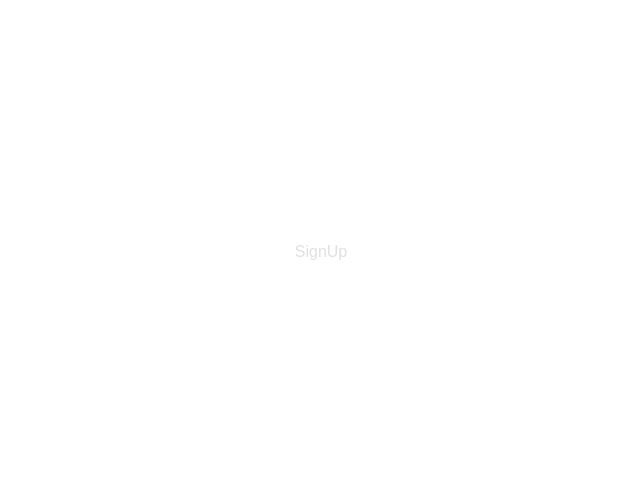
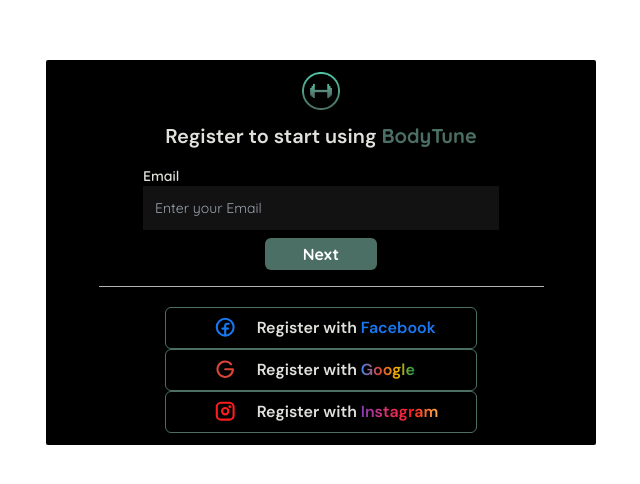
Before and after one commit to Inosensey/BodyTune, a Next.js app: page /register in a window 1280 px wide. Shown: the part 148-632 px from the top of the page, without its empty margins (319-959 px from the left). Built offline with nearby package versions, Linux system fonts and the light colour scheme.

Commit message:
Updated the html structure.
- Added general elements like icons and third-party.
- Copied some HTML and CSS from the SignIn component.
- Imported the new Steps component.

```diff
--- a/components/authComponents/signUp/SignUp.tsx
+++ b/components/authComponents/signUp/SignUp.tsx
@@ -1,7 +1,122 @@
-"use client"
+"use client";
+import Image from "next/image";
+import { motion } from "framer-motion";
+import React, { useState } from "react";
 
+// Components
+import ThirdPartyLogin from "@/components/authComponents/ThirdPartyLogin";
+import FirstStep from "./steps/FirstStep";
+import ProgressBar from "./ProgressBar";
+
+// Icons
+import PhFacebookLogoBold from "@/icons/PhFacebookLogoBold";
+import PhGoogleLogoBold from "@/icons/PhGoogleLogoBold";
+import PhInstagramLogoBold from "@/icons/PhInstagramLogoBold";
+import SecondStep from "./steps/SecondStep";
+
+// Types
+interface registerInputTypes {
+  email: string
+}
+
+// Initials
+const registerInputInitials = {
+  email: ""
+}
 const SignUp = () => {
-  return <div>SignUp</div>;
+
+  // State
+  const [registerInput, setRegisterInput] = useState<registerInputTypes>(registerInputInitials)
+  const [progress, setProgress] = useState<number>(0);
+
+  const onSubmit = (event: React.FormEvent<HTMLFormElement>) => {
+    event?.preventDefault();
+  };
+  return (
+    <div
+      data-testid="sign-up-container"
+      className="bg-black max-w-[550px] phone:w-[95%] py-3 px-2 rounded-sm"
+    >
+      <div className="flex flex-col items-center gap-3">
+        <Image src="/assets/img/logo.png" width={38} height={38} alt="Logo" />
+        {progress === 0 && (
+          <header className="text-center font-dmSans text-xl font-semibold">
+            Register to start using{" "}
+            <span className="font-quickSand text-secondary font-bold">
+              BodyTune
+            </span>
+          </header>
+        )}
+      </div>
+      <form onSubmit={onSubmit} className="mt-4">
+        {progress !== 0 && (
+          <div className="phone:w-8/12 mx-auto">
+            <ProgressBar currentProgress={progress} totalProgress={4} />
+          </div>
+        )}
+        {progress === 0 && <FirstStep email={registerInput.email} setRegisterInput={setRegisterInput} />}
+        {progress === 1 && <SecondStep />}
+        <div className="w-28 mx-auto" data-testid="credentials-login-button">
+          <motion.button
+            onClick={() => setProgress((prev) => prev + 1)}
+            whileHover={{
+              scale: 1.1,
+              transition: { duration: 0.2 },
+            }}
+            whileTap={{ scale: 0.9 }}
+            className="bg-secondary text-white font-quickSand font-bold w-full rounded-md p-1 mt-2"
+          >
+            Next
+          </motion.button>
+        </div>
+      </form>
+      {progress === 0 && (
+        <>
+          <hr
+            style={{ borderColor: "#b3b3b3" }}
+            className="max-w-[450px] phone:w-10/12 my-4 mx-auto"
+          />
+          <div
+            className="mt-5 flex flex-col items-center gap-3"
+            data-testid="third-party-container"
+          >
+            <div className="phone:w-7/12 flex-col items-center gap-3">
+              <div className="phone:w-full">
+                <ThirdPartyLogin
+                  testId="facebook-third-party-login"
+                  Icon={PhFacebookLogoBold}
+                  action="Register with"
+                  buttonName="Facebook"
+                  backgroundColor="#1877F2"
+                  textBackground="linear-gradient(90deg, #1877F2, #1877F2)"
+                />
+              </div>
+              <div className="phone:w-full">
+                <ThirdPartyLogin
+                  testId="google-third-party-login"
+                  Icon={PhGoogleLogoBold}
+                  action="Register with"
+                  buttonName="Google"
+                  backgroundColor="#DB4437"
+                  textBackground="linear-gradient(90deg, #4285F4, #DB4437, #F4B400, #0F9D58)"
+                />
+              </div>
+              <div className="phone:w-full">
+                <ThirdPartyLogin
+                  testId="instagram-third-party-login"
+                  Icon={PhInstagramLogoBold}
+                  action="Register with"
+                  buttonName="Instagram"
+                  backgroundColor="#FD1D1D"
+                  textBackground="linear-gradient(90deg, #833AB4, #E1306C, #FD1D1D, #FCAF45)"
+                />
+              </div>
+            </div>
+          </div>
+        </>
+      )}
+    </div>
+  );
 };
 
 export default SignUp;
```
